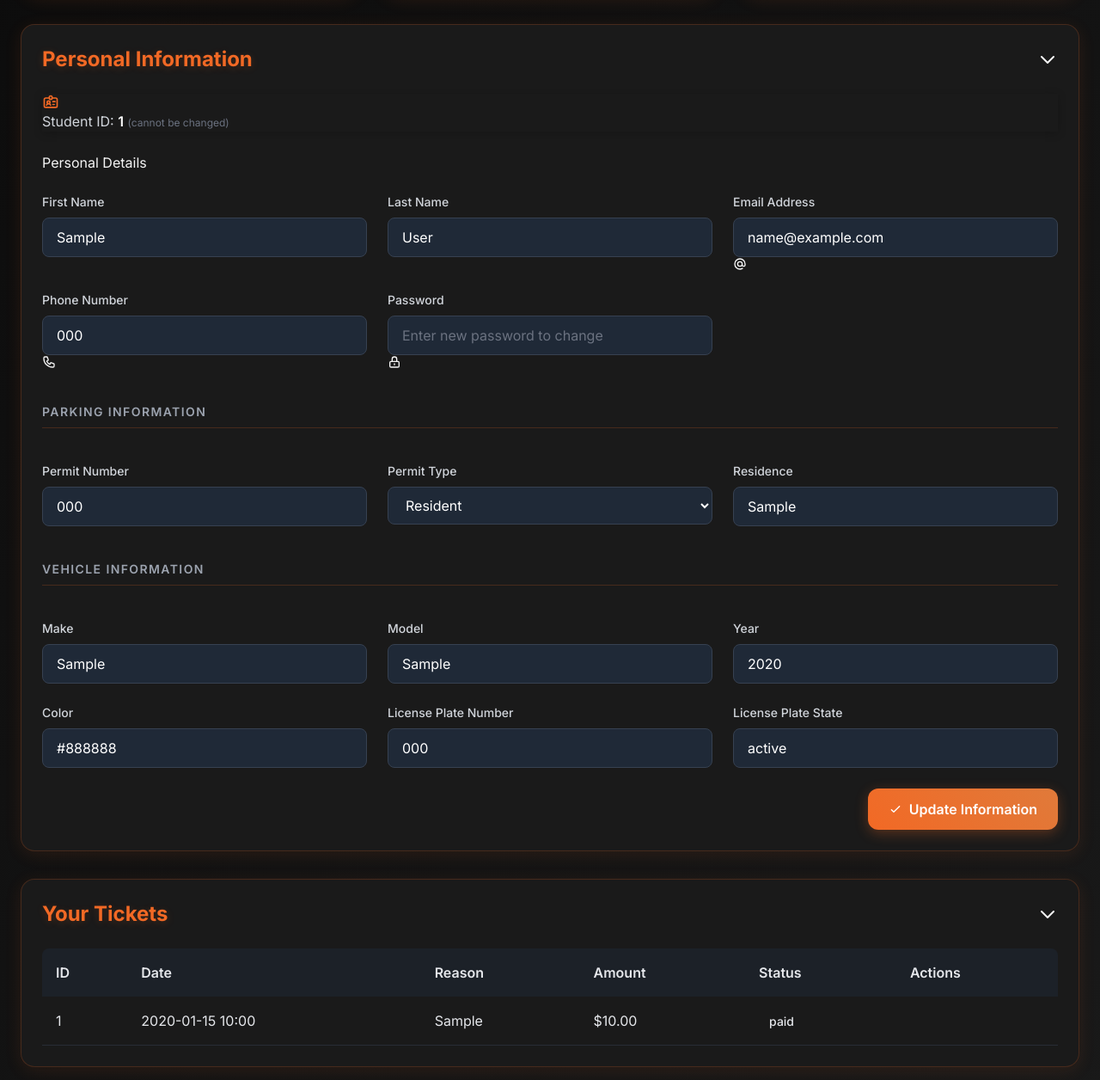
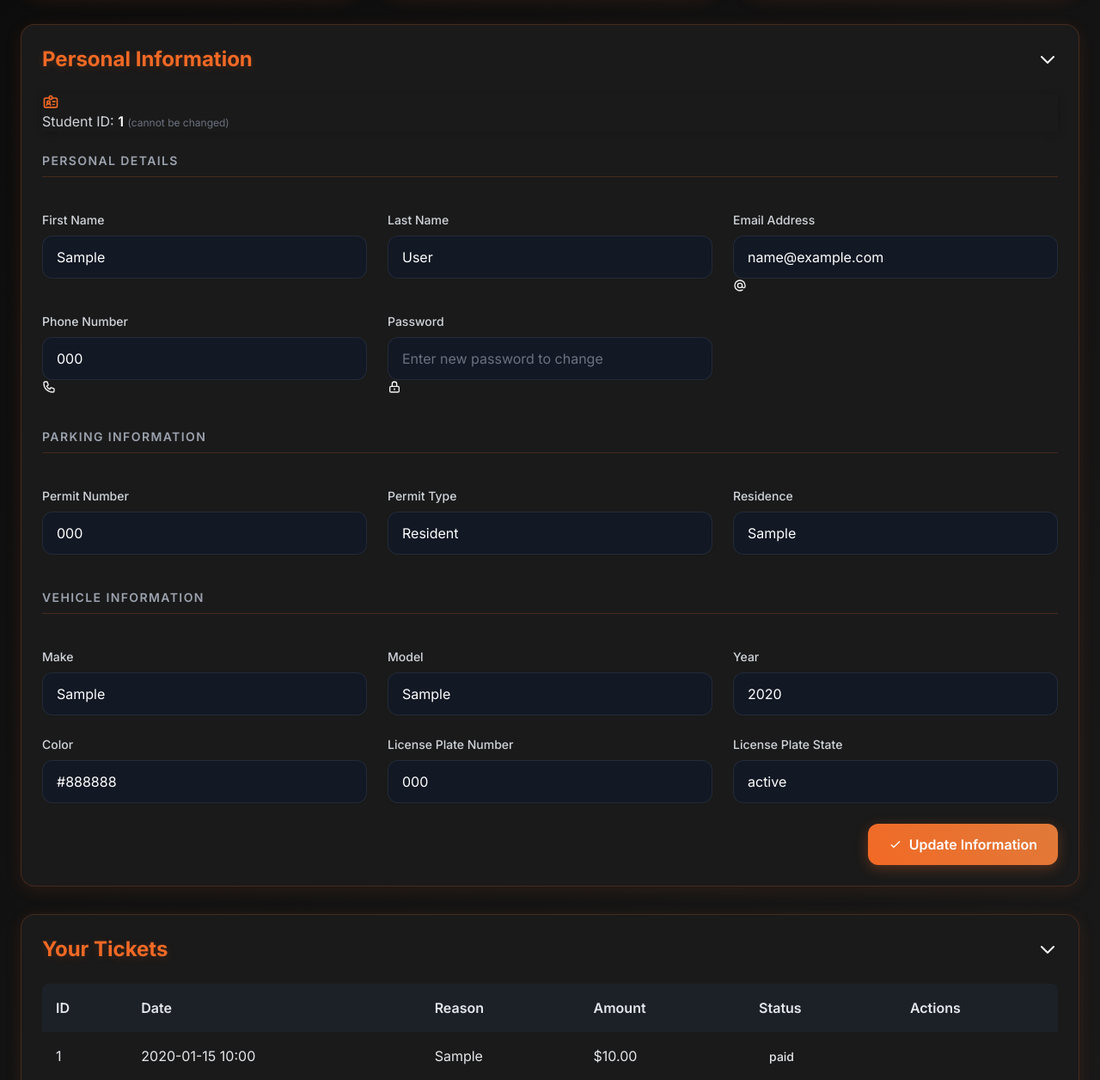
Before and after one commit to leviwheeling/upike_parking1, a Flask app: page /student/dashboard in a window 1280 px wide. Shown: the part 336-1592 px from the top of the page at 86% size. Run offline with Flask 3, Linux system fonts and the light colour scheme; a user stored in the database is signed in; tables that the repository leaves empty hold one stand-in row (values such as "Sample post"); some libraries are stand-ins or nearby versions.

Commit message:
dash issues

```diff
--- a/upike_parking/templates/dashboard.html
+++ b/upike_parking/templates/dashboard.html
@@ -252,12 +252,12 @@
             </div>
 
             <div class="col-span-full">
-              <h3 class="form-section-title">Personal Details</h3>
+              <h3 class="text-sm uppercase tracking-widest text-gray-400 font-semibold mb-4 pb-2 border-b border-[#F26925]/20">Personal Details</h3>
             </div>
 
             <div class="input-container">
               <label class="text-sm font-medium text-gray-300 mb-2 block" for="{{ form.first_name.id }}">First Name</label>
-              {{ form.first_name(class="w-full bg-gray-800 text-white border border-gray-700 rounded-lg px-4 py-2.5 focus:ring-2 focus:ring-[#F26925] focus:border-[#F26925] focus:outline-none transition-colors placeholder-gray-500", placeholder="Your first name") }}
+              {{ form.first_name(class="w-full bg-gray-900/80 text-white border border-gray-700/50 rounded-xl px-4 py-3 focus:ring-2 focus:ring-[#F26925] focus:border-[#F26925] focus:outline-none transition-all duration-300 placeholder-gray-500 hover:border-gray-600 shadow-sm", placeholder="Your first name") }}
               {% for error in form.first_name.errors %}
                 <span class="text-red-400 text-xs block mt-1">{{ error }}</span>
               {% endfor %}
@@ -265,7 +265,7 @@
 
             <div class="input-container">
               <label class="text-sm font-medium text-gray-300 mb-2 block" for="{{ form.last_name.id }}">Last Name</label>
-              {{ form.last_name(class="w-full bg-gray-800 text-white border border-gray-700 rounded-lg px-4 py-2.5 focus:ring-2 focus:ring-[#F26925] focus:border-[#F26925] focus:outline-none transition-colors placeholder-gray-500", placeholder="Your last name") }}
+              {{ form.last_name(class="w-full bg-gray-900/80 text-white border border-gray-700/50 rounded-xl px-4 py-3 focus:ring-2 focus:ring-[#F26925] focus:border-[#F26925] focus:outline-none transition-all duration-300 placeholder-gray-500 hover:border-gray-600 shadow-sm", placeholder="Your last name") }}
               {% for error in form.last_name.errors %}
                 <span class="text-red-400 text-xs block mt-1">{{ error }}</span>
               {% endfor %}
@@ -273,7 +273,7 @@
 
             <div class="input-container">
               <label class="text-sm font-medium text-gray-300 mb-2 block" for="{{ form.email.id }}">Email Address</label>
-              {{ form.email(class="w-full bg-gray-800 text-white border border-gray-700 rounded-lg px-4 py-2.5 focus:ring-2 focus:ring-[#F26925] focus:border-[#F26925] focus:outline-none transition-colors placeholder-gray-500", placeholder="your.email@example.com") }}
+              {{ form.email(class="w-full bg-gray-900/80 text-white border border-gray-700/50 rounded-xl px-4 py-3 focus:ring-2 focus:ring-[#F26925] focus:border-[#F26925] focus:outline-none transition-all duration-300 placeholder-gray-500 hover:border-gray-600 shadow-sm", placeholder="your.email@example.com") }}
               <span class="field-icon">
                 <svg class="w-4 h-4" fill="none" stroke="currentColor" viewBox="0 0 24 24" xmlns="http://www.w3.org/2000/svg">
                   <path stroke-linecap="round" stroke-linejoin="round" stroke-width="2" d="M16 12a4 4 0 10-8 0 4 4 0 008 0zm0 0v1.5a2.5 2.5 0 005 0V12a9 9 0 10-9 9m4.5-1.206a8.959 8.959 0 01-4.5 1.207"></path>
@@ -286,7 +286,7 @@
 
             <div class="input-container">
               <label class="text-sm font-medium text-gray-300 mb-2 block" for="{{ form.phone_number.id }}">Phone Number</label>
-              {{ form.phone_number(class="w-full bg-gray-800 text-white border border-gray-700 rounded-lg px-4 py-2.5 focus:ring-2 focus:ring-[#F26925] focus:border-[#F26925] focus:outline-none transition-colors placeholder-gray-500", placeholder="(123) 456-7890") }}
+              {{ form.phone_number(class="w-full bg-gray-900/80 text-white border border-gray-700/50 rounded-xl px-4 py-3 focus:ring-2 focus:ring-[#F26925] focus:border-[#F26925] focus:outline-none transition-all duration-300 placeholder-gray-500 hover:border-gray-600 shadow-sm", placeholder="(123) 456-7890") }}
               <span class="field-icon">
                 <svg class="w-4 h-4" fill="none" stroke="currentColor" viewBox="0 0 24 24" xmlns="http://www.w3.org/2000/svg">
                   <path stroke-linecap="round" stroke-linejoin="round" stroke-width="2" d="M3 5a2 2 0 012-2h3.28a1 1 0 01.948.684l1.498 4.493a1 1 0 01-.502 1.21l-2.257 1.13a11.042 11.042 0 005.516 5.516l1.13-2.257a1 1 0 011.21-.502l4.493 1.498a1 1 0 01.684.949V19a2 2 0 01-2 2h-1C9.716 21 3 14.284 3 6V5z"></path>
@@ -299,7 +299,7 @@
 
             <div class="input-container">
               <label class="text-sm font-medium text-gray-300 mb-2 block" for="{{ form.password.id }}">Password</label>
-              {{ form.password(class="w-full bg-gray-800 text-white border border-gray-700 rounded-lg px-4 py-2.5 focus:ring-2 focus:ring-[#F26925] focus:border-[#F26925] focus:outline-none transition-colors placeholder-gray-500", placeholder="Enter new password to change") }}
+              {{ form.password(class="w-full bg-gray-900/80 text-white border border-gray-700/50 rounded-xl px-4 py-3 focus:ring-2 focus:ring-[#F26925] focus:border-[#F26925] focus:outline-none transition-all duration-300 placeholder-gray-500 hover:border-gray-600 shadow-sm", placeholder="Enter new password to change") }}
               <span class="field-icon">
                 <svg class="w-4 h-4" fill="none" stroke="currentColor" viewBox="0 0 24 24" xmlns="http://www.w3.org/2000/svg">
                   <path stroke-linecap="round" stroke-linejoin="round" stroke-width="2" d="M12 15v2m-6 4h12a2 2 0 002-2v-6a2 2 0 00-2-2H6a2 2 0 00-2 2v6a2 2 0 002 2zm10-10V7a4 4 0 00-8 0v4h8z"></path>
@@ -316,7 +316,7 @@
 
             <div class="input-container">
               <label class="text-sm font-medium text-gray-300 mb-2 block" for="{{ form.permit_number.id }}">Permit Number</label>
-              {{ form.permit_number(class="w-full bg-gray-800 text-white border border-gray-700 rounded-lg px-4 py-2.5 focus:ring-2 focus:ring-[#F26925] focus:border-[#F26925] focus:outline-none transition-colors placeholder-gray-500", placeholder="Your permit number") }}
+              {{ form.permit_number(class="w-full bg-gray-900/80 text-white border border-gray-700/50 rounded-xl px-4 py-3 focus:ring-2 focus:ring-[#F26925] focus:border-[#F26925] focus:outline-none transition-all duration-300 placeholder-gray-500 hover:border-gray-600 shadow-sm", placeholder="Your permit number") }}
               {% for error in form.permit_number.errors %}
                 <span class="text-red-400 text-xs block mt-1">{{ error }}</span>
               {% endfor %}
@@ -324,7 +324,7 @@
 
             <div class="input-container">
               <label class="text-sm font-medium text-gray-300 mb-2 block" for="{{ form.permit_type.id }}">Permit Type</label>
-              {{ form.permit_type(class="w-full bg-gray-800 text-white border border-gray-700 rounded-lg px-4 py-2.5 focus:ring-2 focus:ring-[#F26925] focus:border-[#F26925] focus:outline-none transition-colors placeholder-gray-500") }}
+              {{ form.permit_type(class="w-full bg-gray-900/80 text-white border border-gray-700/50 rounded-xl px-4 py-3 focus:ring-2 focus:ring-[#F26925] focus:border-[#F26925] focus:outline-none transition-all duration-300 placeholder-gray-500 hover:border-gray-600 shadow-sm appearance-none") }}
               {% for error in form.permit_type.errors %}
                 <span class="text-red-400 text-xs block mt-1">{{ error }}</span>
               {% endfor %}
@@ -332,7 +332,7 @@
 
             <div class="input-container">
               <label class="text-sm font-medium text-gray-300 mb-2 block" for="{{ form.residence.id }}">Residence</label>
-              {{ form.residence(class="w-full bg-gray-800 text-white border border-gray-700 rounded-lg px-4 py-2.5 focus:ring-2 focus:ring-[#F26925] focus:border-[#F26925] focus:outline-none transition-colors placeholder-gray-500", placeholder="Your residence") }}
+              {{ form.residence(class="w-full bg-gray-900/80 text-white border border-gray-700/50 rounded-xl px-4 py-3 focus:ring-2 focus:ring-[#F26925] focus:border-[#F26925] focus:outline-none transition-all duration-300 placeholder-gray-500 hover:border-gray-600 shadow-sm", placeholder="Your residence") }}
               {% for error in form.residence.errors %}
                 <span class="text-red-400 text-xs block mt-1">{{ error }}</span>
               {% endfor %}
@@ -344,7 +344,7 @@
 
             <div class="input-container">
               <label class="text-sm font-medium text-gray-300 mb-2 block" for="{{ form.make.id }}">Make</label>
-              {{ form.make(class="w-full bg-gray-800 text-white border border-gray-700 rounded-lg px-4 py-2.5 focus:ring-2 focus:ring-[#F26925] focus:border-[#F26925] focus:outline-none transition-colors placeholder-gray-500", placeholder="Vehicle make") }}
+              {{ form.make(class="w-full bg-gray-900/80 text-white border border-gray-700/50 rounded-xl px-4 py-3 focus:ring-2 focus:ring-[#F26925] focus:border-[#F26925] focus:outline-none transition-all duration-300 placeholder-gray-500 hover:border-gray-600 shadow-sm", placeholder="Vehicle make") }}
               {% for error in form.make.errors %}
                 <span class="text-red-400 text-xs block mt-1">{{ error }}</span>
               {% endfor %}
@@ -352,7 +352,7 @@
 
             <div class="input-container">
               <label class="text-sm font-medium text-gray-300 mb-2 block" for="{{ form.model.id }}">Model</label>
-              {{ form.model(class="w-full bg-gray-800 text-white border border-gray-700 rounded-lg px-4 py-2.5 focus:ring-2 focus:ring-[#F26925] focus:border-[#F26925] focus:outline-none transition-colors placeholder-gray-500", placeholder="Vehicle model") }}
+              {{ form.model(class="w-full bg-gray-900/80 text-white border border-gray-700/50 rounded-xl px-4 py-3 focus:ring-2 focus:ring-[#F26925] focus:border-[#F26925] focus:outline-none transition-all duration-300 placeholder-gray-500 hover:border-gray-600 shadow-sm", placeholder="Vehicle model") }}
               {% for error in form.model.errors %}
                 <span class="text-red-400 text-xs block mt-1">{{ error }}</span>
               {% endfor %}
@@ -360,7 +360,7 @@
 
             <div class="input-container">
               <label class="text-sm font-medium text-gray-300 mb-2 block" for="{{ form.vehicle_year.id }}">Year</label>
-              {{ form.vehicle_year(class="w-full bg-gray-800 text-white border border-gray-700 rounded-lg px-4 py-2.5 focus:ring-2 focus:ring-[#F26925] focus:border-[#F26925] focus:outline-none transition-colors placeholder-gray-500", placeholder="Vehicle year") }}
+              {{ form.vehicle_year(class="w-full bg-gray-900/80 text-white border border-gray-700/50 rounded-xl px-4 py-3 focus:ring-2 focus:ring-[#F26925] focus:border-[#F26925] focus:outline-none transition-all duration-300 placeholder-gray-500 hover:border-gray-600 shadow-sm", placeholder="Vehicle year") }}
               {% for error in form.vehicle_year.errors %}
                 <span class="text-red-400 text-xs block mt-1">{{ error }}</span>
               {% endfor %}
@@ -368,7 +368,7 @@
 
             <div class="input-container">
               <label class="text-sm font-medium text-gray-300 mb-2 block" for="{{ form.vehicle_color.id }}">Color</label>
-              {{ form.vehicle_color(class="w-full bg-gray-800 text-white border border-gray-700 rounded-lg px-4 py-2.5 focus:ring-2 focus:ring-[#F26925] focus:border-[#F26925] focus:outline-none transition-colors placeholder-gray-500", placeholder="Vehicle color") }}
+              {{ form.vehicle_color(class="w-full bg-gray-900/80 text-white border border-gray-700/50 rounded-xl px-4 py-3 focus:ring-2 focus:ring-[#F26925] focus:border-[#F26925] focus:outline-none transition-all duration-300 placeholder-gray-500 hover:border-gray-600 shadow-sm", placeholder="Vehicle color") }}
               {% for error in form.vehicle_color.errors %}
                 <span class="text-red-400 text-xs block mt-1">{{ error }}</span>
               {% endfor %}
@@ -376,7 +376,7 @@
 
             <div class="input-container">
               <label class="text-sm font-medium text-gray-300 mb-2 block" for="{{ form.license_plate_number.id }}">License Plate Number</label>
-              {{ form.license_plate_number(class="w-full bg-gray-800 text-white border border-gray-700 rounded-lg px-4 py-2.5 focus:ring-2 focus:ring-[#F26925] focus:border-[#F26925] focus:outline-none transition-colors placeholder-gray-500", placeholder="License plate number") }}
+              {{ form.license_plate_number(class="w-full bg-gray-900/80 text-white border border-gray-700/50 rounded-xl px-4 py-3 focus:ring-2 focus:ring-[#F26925] focus:border-[#F26925] focus:outline-none transition-all duration-300 placeholder-gray-500 hover:border-gray-600 shadow-sm", placeholder="License plate number") }}
               {% for error in form.license_plate_number.errors %}
                 <span class="text-red-400 text-xs block mt-1">{{ error }}</span>
               {% endfor %}
@@ -384,7 +384,7 @@
 
             <div class="input-container">
               <label class="text-sm font-medium text-gray-300 mb-2 block" for="{{ form.license_plate_state.id }}">License Plate State</label>
-              {{ form.license_plate_state(class="w-full bg-gray-800 text-white border border-gray-700 rounded-lg px-4 py-2.5 focus:ring-2 focus:ring-[#F26925] focus:border-[#F26925] focus:outline-none transition-colors placeholder-gray-500", placeholder="State") }}
+              {{ form.license_plate_state(class="w-full bg-gray-900/80 text-white border border-gray-700/50 rounded-xl px-4 py-3 focus:ring-2 focus:ring-[#F26925] focus:border-[#F26925] focus:outline-none transition-all duration-300 placeholder-gray-500 hover:border-gray-600 shadow-sm", placeholder="State") }}
               {% for error in form.license_plate_state.errors %}
                 <span class="text-red-400 text-xs block mt-1">{{ error }}</span>
               {% endfor %}
```
